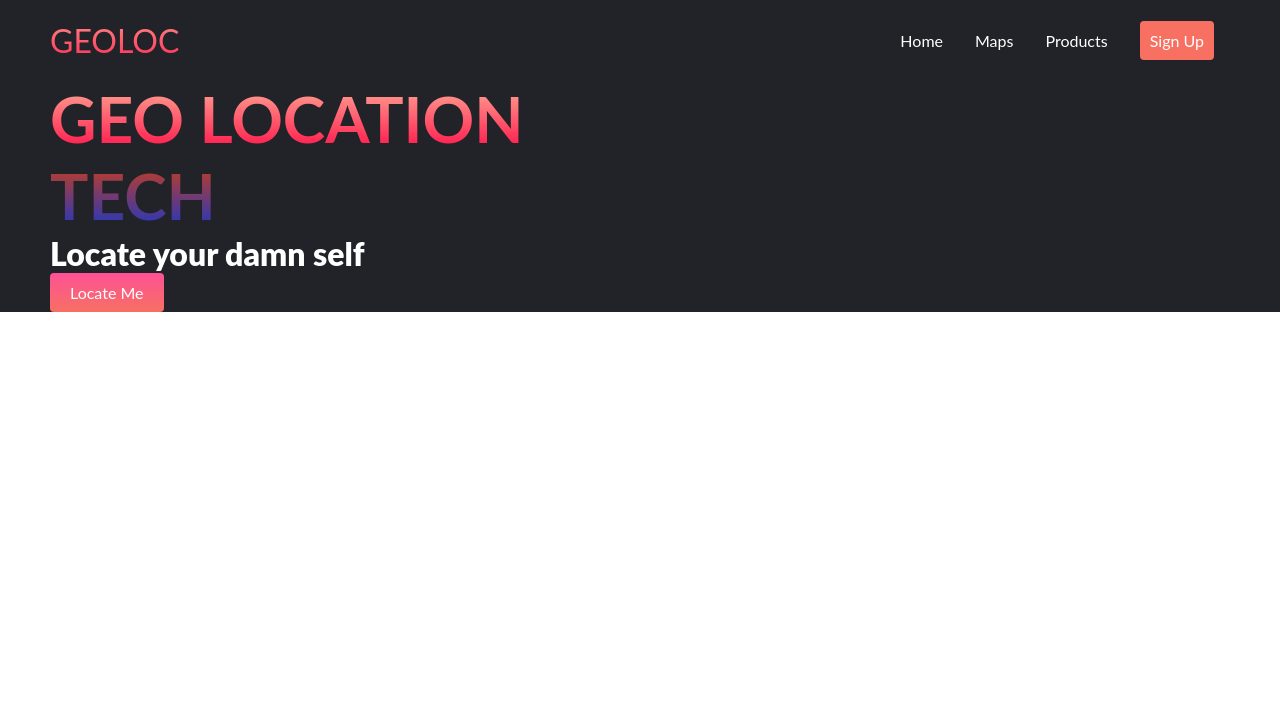
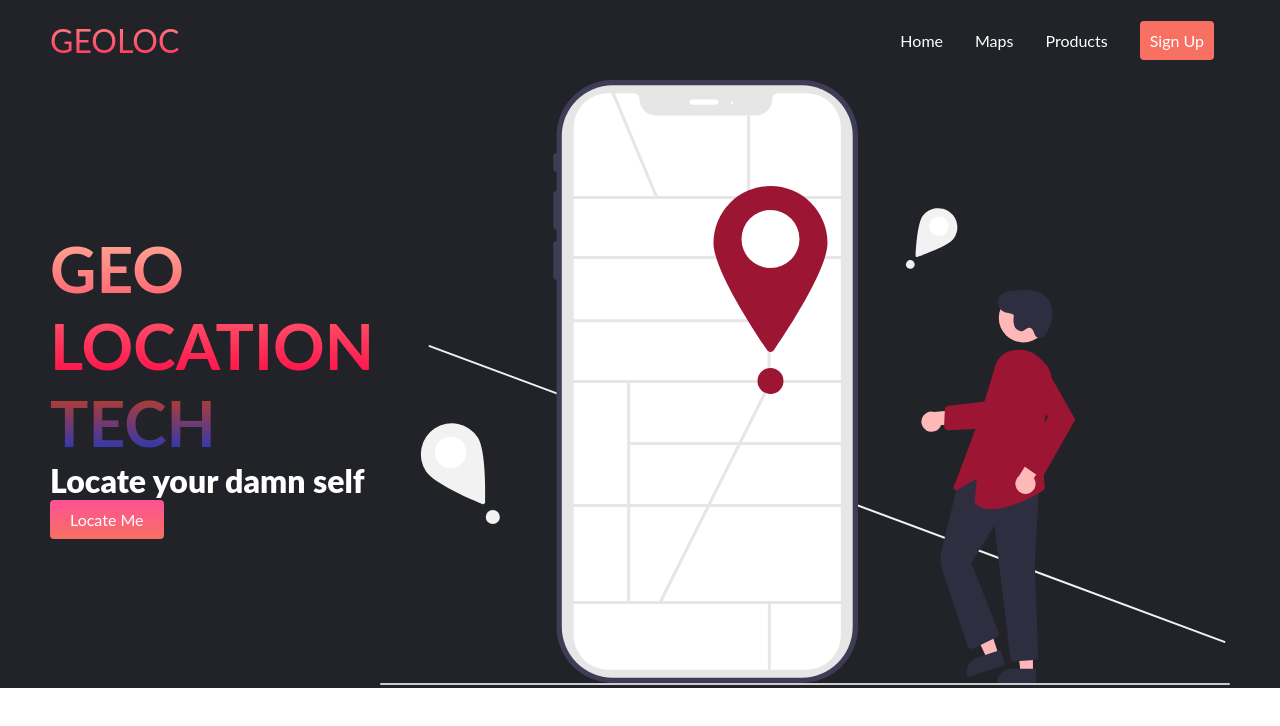
Before and after one commit to imbarilyn/Kuloketi-Divaisi, a plain HTML site: page index.html in a window 1280 px wide. Drawn offline with Linux system fonts and the light colour scheme.

Commit message:
added the svg image to hero-section

```diff
--- a/index.html
+++ b/index.html
@@ -32,6 +32,7 @@
              </ul>
         </div>
     </nav>
+    <!-- hero-section -->
     <div class="main">
         <div class="main__container">
             <div class="main__content">
@@ -41,6 +42,11 @@
                 <button class="btn">Locate Me</button>
                 <h1 class="located"></h1>
             </div>
+            <div class="main__image">
+                <img src="images/locpic.svg" alt="locate pic">
+           </div>
+        </div>
+    </div>
 
 </body>
 </html>
```
